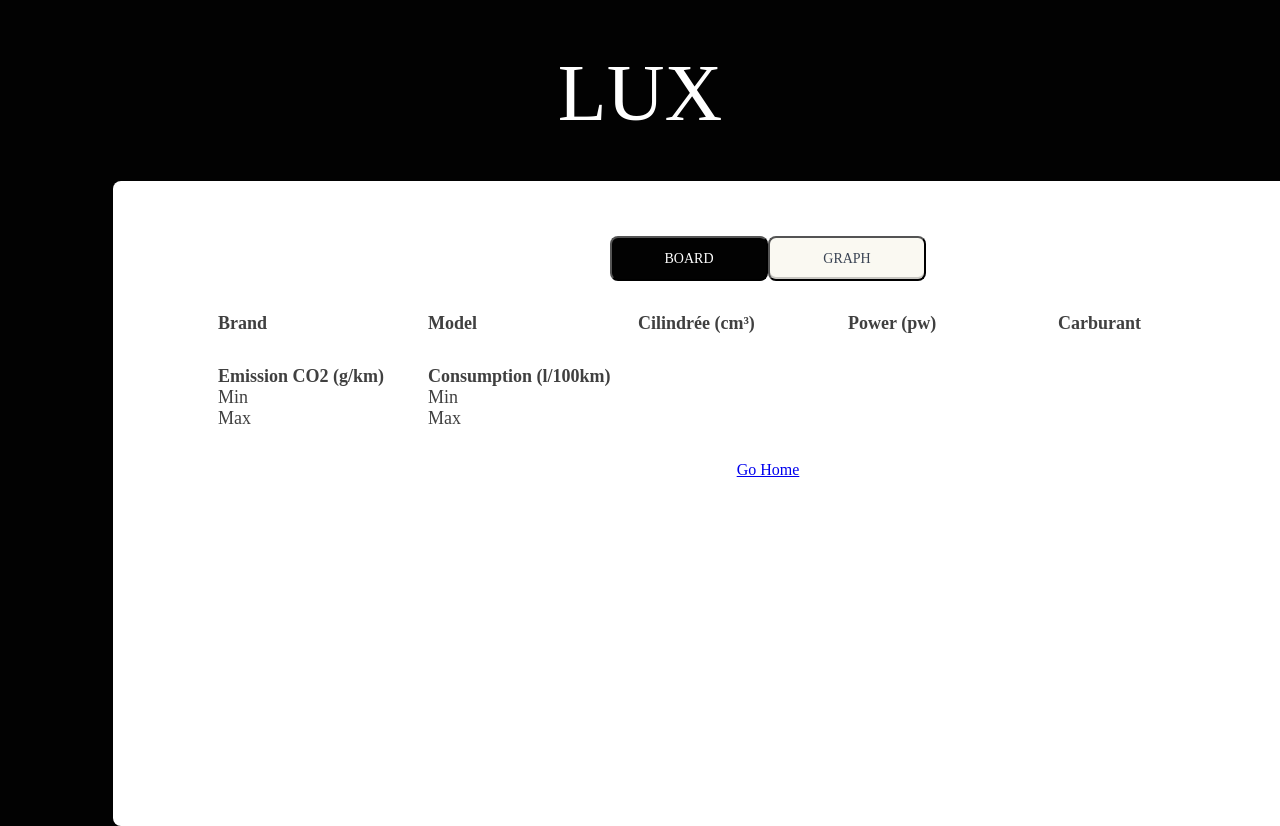
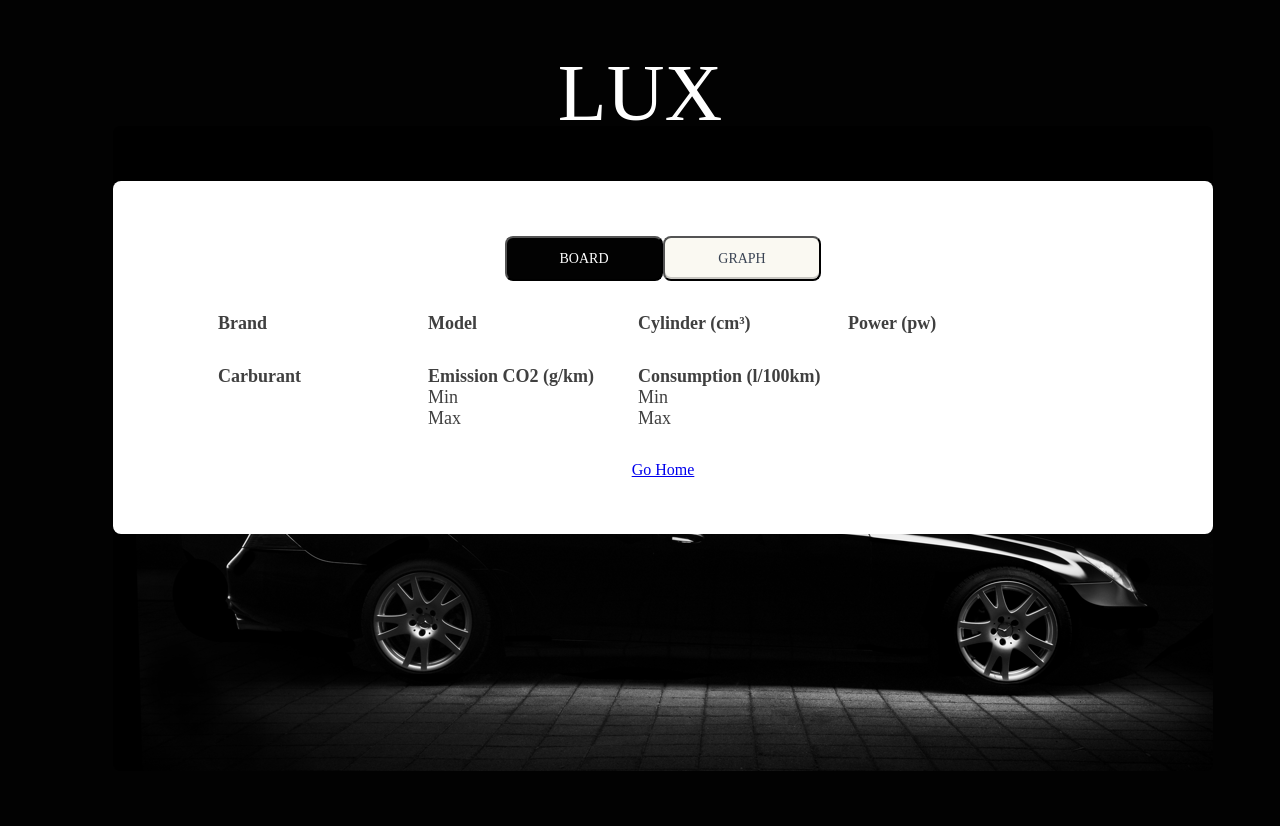
Before and after one commit to natalledm/Co2-project-prototype, a Django app: template cars/templates/cars/single_car.html in a window 1280 px wide; the page is wider, and only the part inside the window is pictured. After the commit the page ends 771 px from the top of that part, so only its background shows below. Run offline with Django 3.2, Linux system fonts and the light colour scheme; the template is opened without the code that fills it, so the values that code supplies are empty.

Commit message:
modifying the template

```diff
--- a/cars/static/cars/base.css
+++ b/cars/static/cars/base.css
@@ -1,5 +1,6 @@
 .background {
-    background-color: #020202;
+    background: #020202;
+    padding: 0px 105px;
 }
 
 .flex-title {
@@ -13,7 +14,8 @@
     width: 1100px;
     height: 535px;
     border-radius: 8px;
-    padding: 55px 105px;
+    padding: 55px 0px;
+    background: url(car_1171_690.png) #020202;
 }
 
 .lux {
--- a/cars/static/cars/car.css
+++ b/cars/static/cars/car.css
@@ -1,6 +1,4 @@
 .white-rectangle {
-    width: 1100px;
-    height: 535px;
     border-radius: 8px;
     background-color: #ffffff;
     padding: 55px 105px;
--- a/cars/templates/cars/index.html
+++ b/cars/templates/cars/index.html
@@ -1,7 +1,7 @@
 {% extends 'cars/base.html' %}
 {% load static %}
 {% block content %}
-<link rel="stylesheet" href="{% static 'cars/search.css' %}">
+<link rel="stylesheet" href="{% static 'cars/index.css' %}">
 
 <div class="flex-text">
     <span class="text">
--- a/cars/templates/cars/single_car.html
+++ b/cars/templates/cars/single_car.html
@@ -32,7 +32,7 @@
         </div>
         <div class="flex-item">
             <span class="second-title value">
-                Cilindrée (cm³)
+                Cylinder (cm³)
             </span></br>
             <span class="second-title">{{car.cm3}}</span>
         </div>
```
Also changed, not shown: cars/static/cars/index.css (added, +49 -0 lines), cars/static/cars/search.css (+4 -46 lines), cars/templates/cars/search.html (+14 -3 lines), cars/static/cars/car_1171_690.png (renamed from cars/static/cars/samuele-errico-piccarini-196256-unsplash.png), cars/static/cars/car_2342_1380.png (renamed from cars/static/cars/samuele-errico-piccarini-196256-unsplash@2x.png), cars/static/cars/car_3513_2070.png (added), 1 other file.
